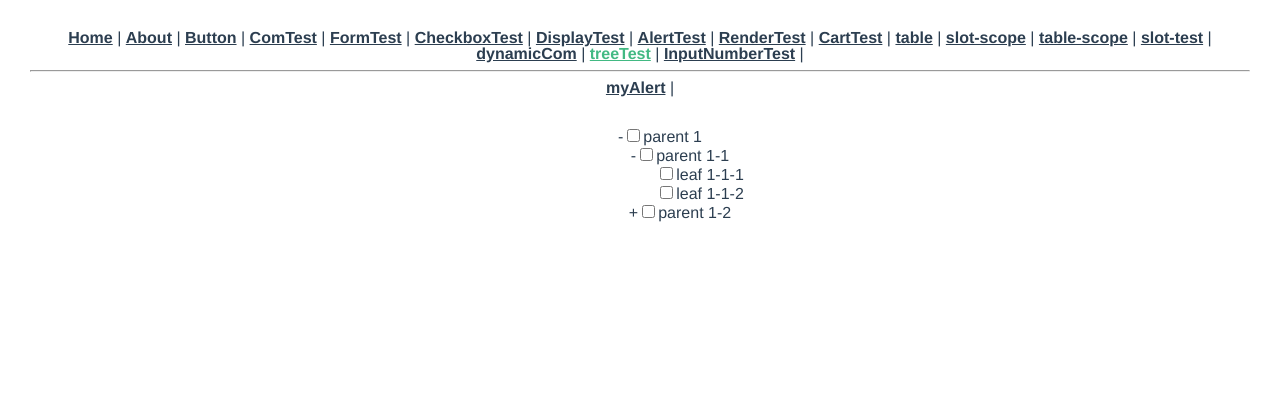
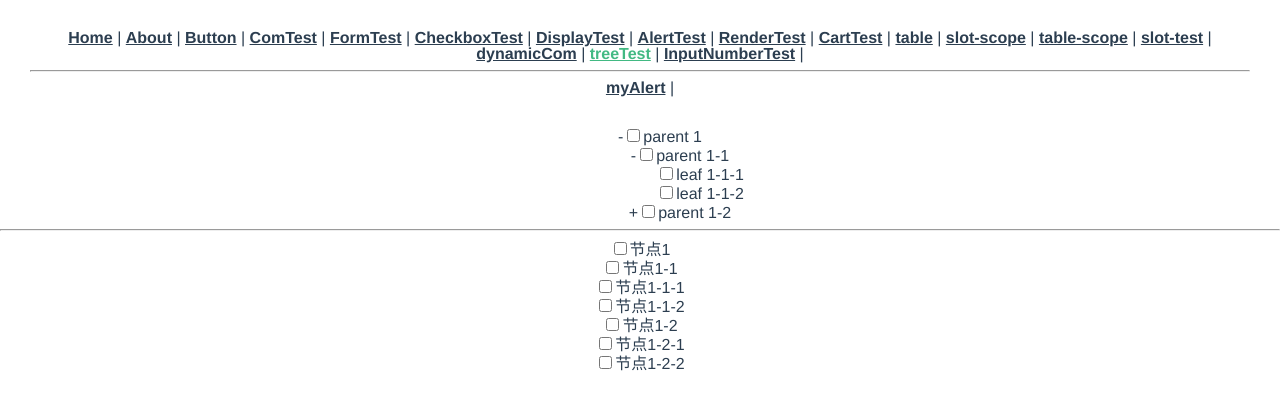
Before and after one commit to btbrad/vue-customized-com, a Vue app: page /#/treeTest in a window 1280 px wide. Shown: the top 410 px of the page. Built offline with nearby package versions, Linux system fonts and the light colour scheme.

Commit message:
tree的基本布局完成

```diff
--- /dev/null
+++ b/src/components/myTree/node.vue
@@ -0,0 +1,24 @@
+<template>
+  <div class="tree-node">
+    <input type="checkbox" :name="node.value" id="">{{ node.label }}
+    <div v-if="node.children">
+      <tree-node v-for="(item, index) in node.children" :key="index"  :node="item"></tree-node>
+    </div>
+  </div>
+</template>
+
+<script>
+export default {
+  name: 'tree-node',
+  props: {
+    node: {
+      type: Object,
+      default: () => {}
+    }
+  }
+}
+</script>
+
+<style>
+
+</style>
--- /dev/null
+++ b/src/components/myTree/tree.vue
@@ -0,0 +1,28 @@
+<template>
+  <div class="tree">
+    <div class="tree-node" v-for="(item, index) in data" :key="index">
+      <tree-node :node="item"></tree-node>
+    </div>
+  </div>
+</template>
+
+<script>
+import TreeNode from './node'
+
+export default {
+  name: 'MyTree',
+  components: {
+    TreeNode
+  },
+  props: {
+    data: {
+      type: Array,
+      default: () => []
+    }
+  }
+}
+</script>
+
+<style scoped>
+
+</style>
--- a/src/views/treeTest.vue
+++ b/src/views/treeTest.vue
@@ -1,15 +1,18 @@
 <template>
   <div>
     <i-tree :data="data" :showCheckbox="true"></i-tree>
+    <hr>
+    <my-tree :data="treeData"></my-tree>
   </div>
 </template>
 
 <script>
 import ITree from '@/components/tree/tree.vue'
+import MyTree from '@/components/myTree/tree.vue'
 
 export default {
   components: {
-    ITree
+    ITree, MyTree
   },
   data () {
     return {
@@ -43,6 +46,42 @@ export default {
             }
           ]
         }
+      ],
+      treeData: [
+        {
+          label: '节点1',
+          value: '1',
+          children: [
+            {
+              label: '节点1-1',
+              value: '1-1',
+              children: [
+                {
+                  label: '节点1-1-1',
+                  value: '1-1-1'
+                },
+                {
+                  label: '节点1-1-2',
+                  value: '1-1-2'
+                }
+              ]
+            },
+            {
+              label: '节点1-2',
+              value: '1-2',
+              children: [
+                {
+                  label: '节点1-2-1',
+                  value: '1-2-1'
+                },
+                {
+                  label: '节点1-2-2',
+                  value: '1-2-2'
+                }
+              ]
+            }
+          ]
+        }
       ]
     }
   }
```
